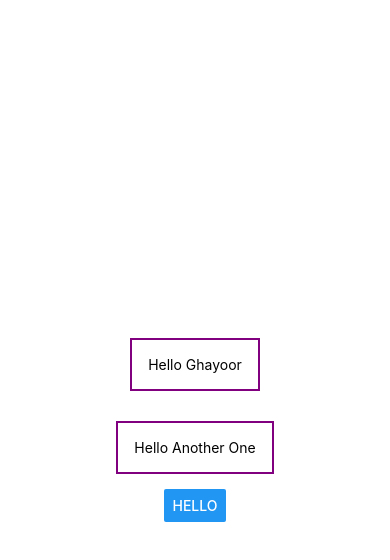
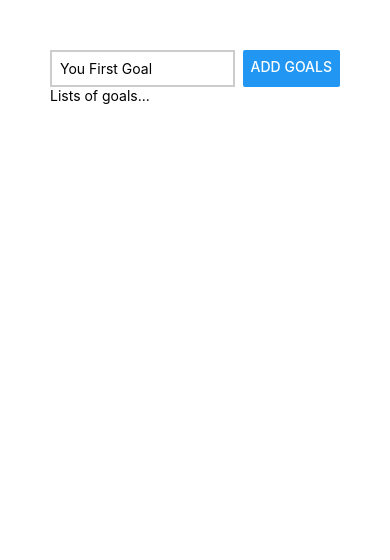
Before and after one commit to Ghauoor/Learning-React-Native-expo, a React Native app: screen / in a window 390 px wide. Shown: the top 560 px of the page. Built offline with nearby package versions, Linux system fonts and the light colour scheme.

Commit message:
Basics of Flex-box

```diff
--- a/App.js
+++ b/App.js
@@ -1,27 +1,32 @@
-import { StyleSheet, Text, View, Button } from "react-native";
+import { StyleSheet, Text, View, Button, TextInput } from "react-native";
 
 export default function App() {
   return (
-    <View style={styles.container}>
-      <Text style={styles.text}>Hello Ghayoor</Text>
-      <Text style={styles.text}>Hello Another One</Text>
-      <Button title="Hello" />
+    <View style={styles.appContainer}>
+      <View style={styles.inputContainer}>
+        <TextInput style={styles.textInput} placeholder="You First Goal" />
+        <Button title="Add Goals" />
+      </View>
+      <View>
+        <Text>Lists of goals...</Text>
+      </View>
     </View>
   );
 }
 
 const styles = StyleSheet.create({
-  container: {
-    flex: 1,
-    backgroundColor: "#fff",
-    alignItems: "center",
-    justifyContent: "center",
+  appContainer: {
+    padding: 50,
   },
-  text: {
-    margin: 15,
+  inputContainer: {
+    flexDirection: "row",
+    justifyContent: "space-between",
+  },
+  textInput: {
     borderWidth: 2,
-    borderColor: "purple",
-    color: "black",
-    padding: 16,
+    borderColor: "#cccccc",
+    width: "80%",
+    marginRight: 8,
+    padding: 8,
   },
 });
```
Also changed, not shown: 1 other file (tests, documents, lock files or other folders).
